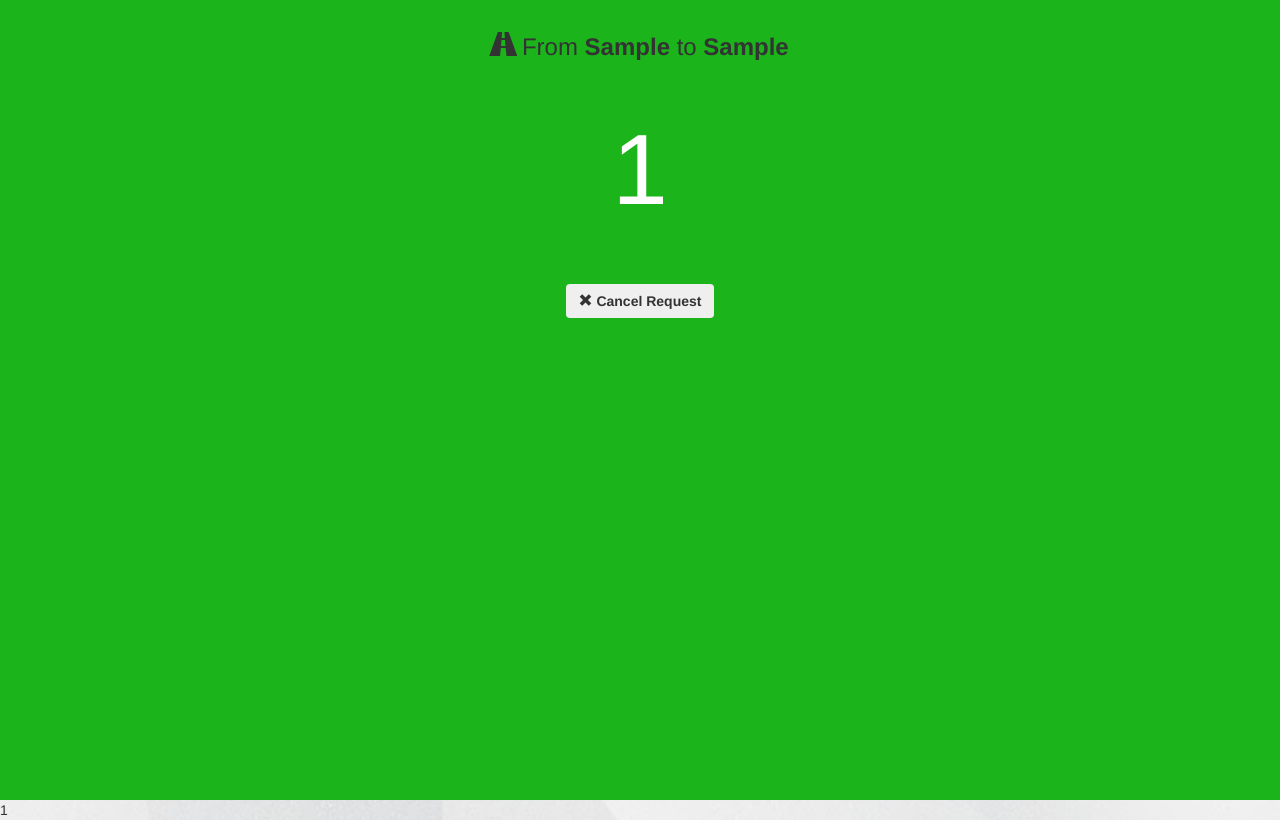
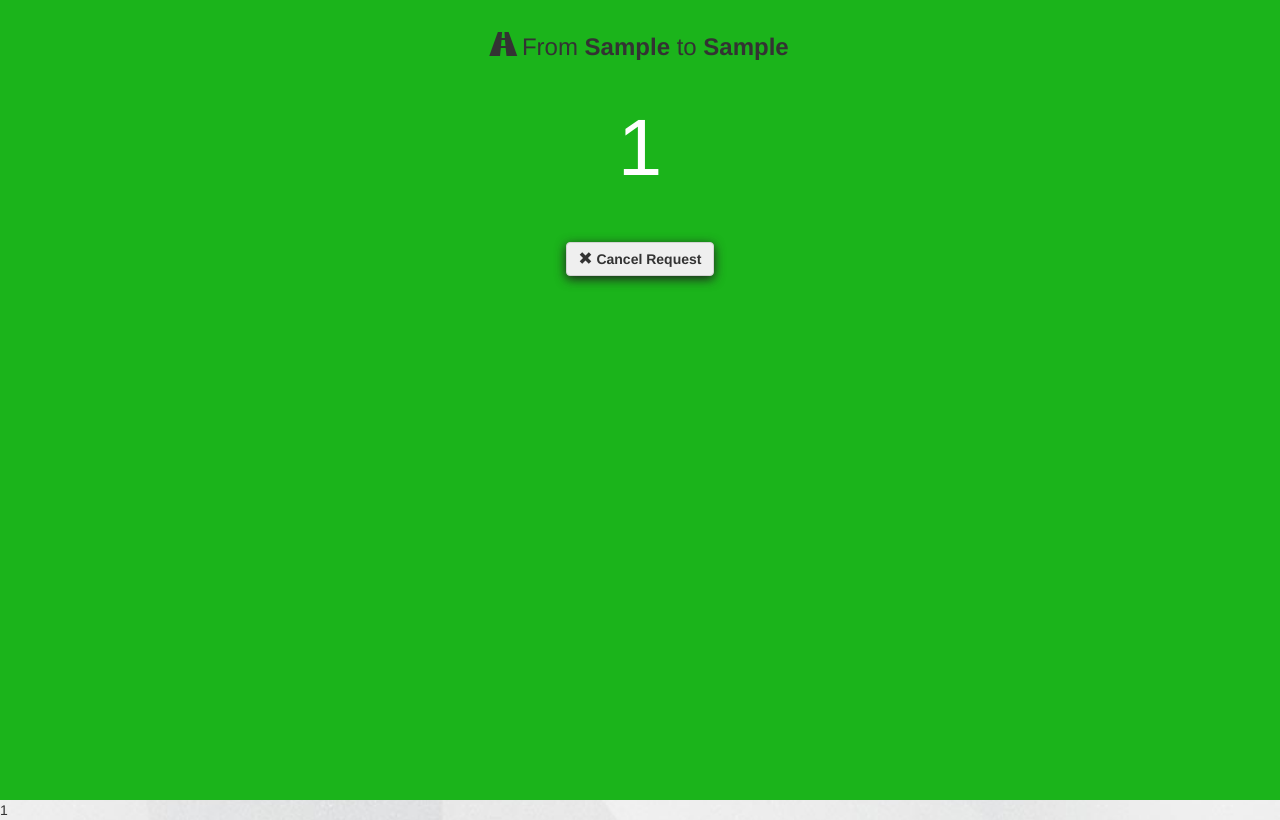
Before and after one commit to akyker20/KogoStudents, a Django app: template kogo/templates/students/wait_screen.html in a window 1280 px wide. Shown: the part 52-872 px from the top of the page. Run offline with Django 3.2, Linux system fonts and the light colour scheme; the template is opened without the code that fills it: most values are stand-ins (such as "Sample title", 1, 10 or a date in 2020); some libraries are stand-ins or nearby versions.

Commit message:
styling changes to students

```diff
--- a/kogo/static/css/style.css
+++ b/kogo/static/css/style.css
@@ -50,10 +50,6 @@ h3.pickup-title {
 	font-weight: bold;
 }
 
-h3.dropoff-title {
-	margin-top: 35px;
-}
-
 button.back-btn {
 	margin-top: 20px;
 	margin-left: calc(50% - 150px);
@@ -83,9 +79,9 @@ div.wait-background {
 }
 
 div.wait-background h1{
-	padding: 50px;
+	padding: 40px;
 	color: white;
-	font-size: 100px;
+	font-size: 80px;
 	margin-top: 0px;
 }
 
@@ -191,3 +187,7 @@ button.num-requests {
 	padding: 0px 20px;
 	font-size: 24px;
 }
+
+div.btn-holder:last-child {
+	margin-bottom: 20px;
+}
--- a/kogo/templates/students/wait_screen.html
+++ b/kogo/templates/students/wait_screen.html
@@ -20,7 +20,7 @@
 	<h1 class="group-number">{{group_number}}</h1>
 	<form method="post" action="{% url 'cancel_request' %}">
 		{% csrf_token %}
-		<button type="submit" class="btn btn cancel-request-holder">
+		<button type="submit" class="btn shadow btn cancel-request-holder">
 			<span class="glyphicon glyphicon-remove"></span>
 			<strong>Cancel Request</strong>
 		</button>
```
Also changed, not shown: db.sqlite3.
